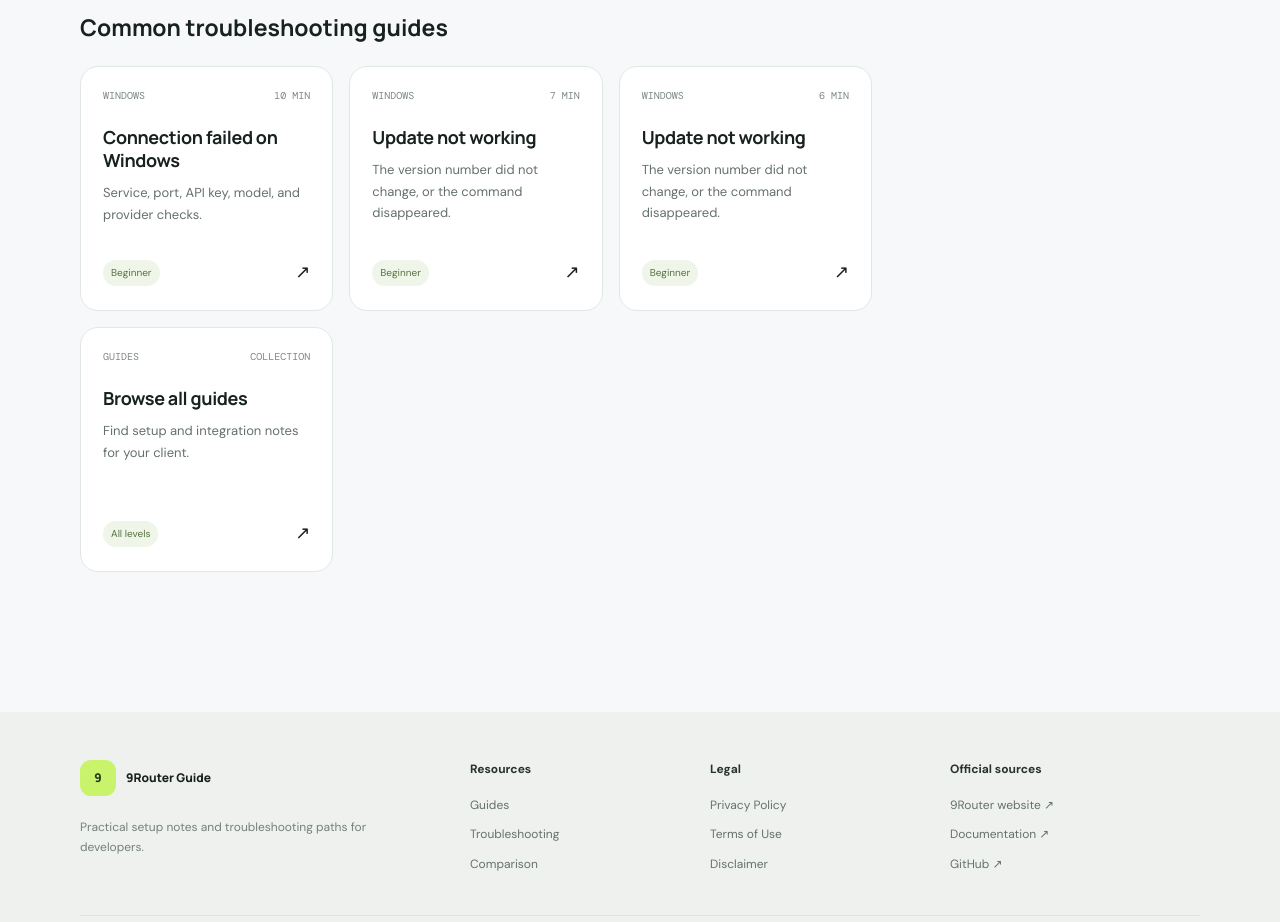
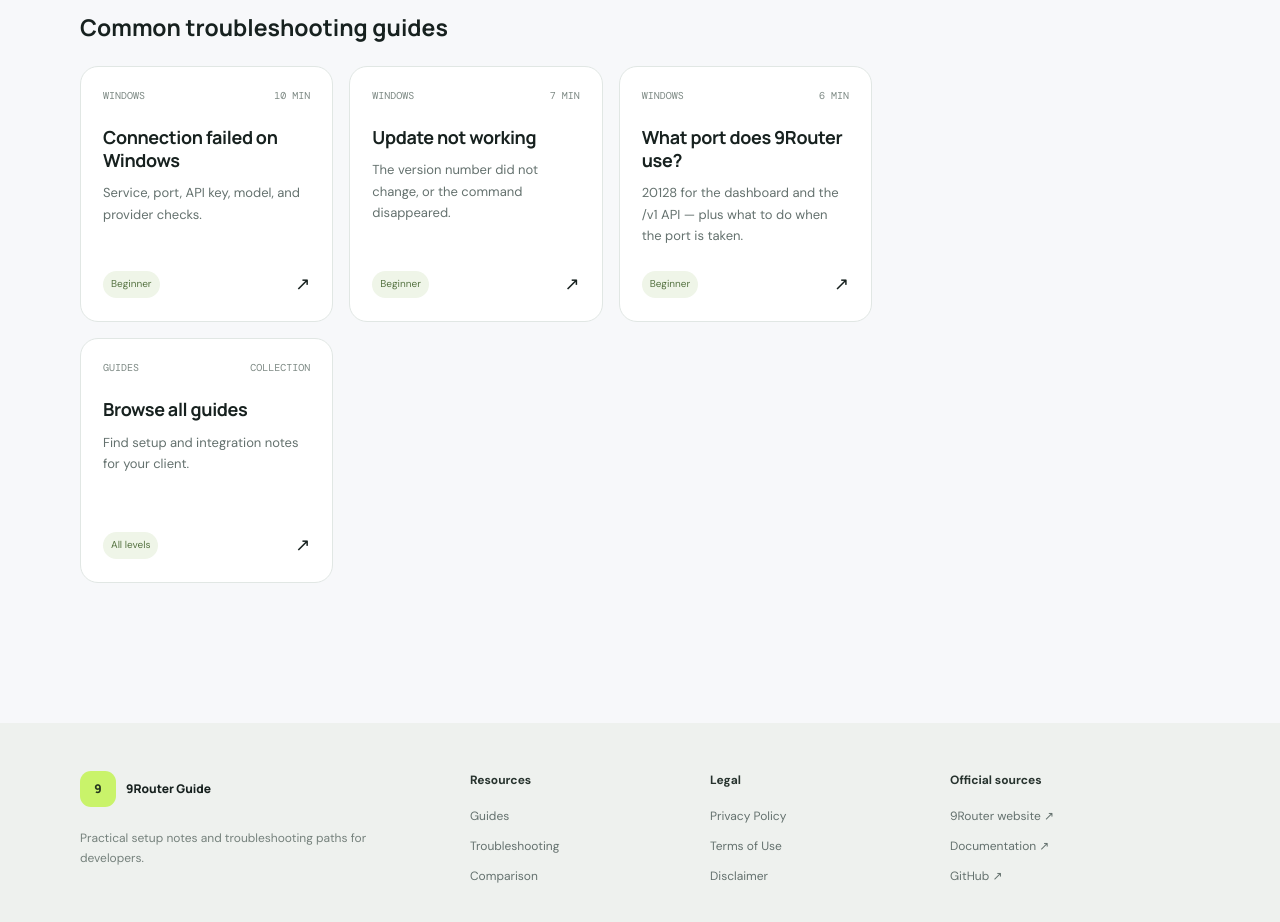
Before and after one commit to syz996/9router-guide-nextjs, a Next.js app: page /troubleshooting in a window 1280 px wide. Shown: the part 1020-1942 px from the top of the page. Built offline with nearby package versions, Linux system fonts and the light colour scheme.

Commit message:
Update page.tsx

```diff
--- a/src/app/troubleshooting/page.tsx
+++ b/src/app/troubleshooting/page.tsx
@@ -70,8 +70,8 @@ export default function TroubleshootingPage() {
                     <span>WINDOWS</span>
                     <span>6 MIN</span>
                   </div>
-                  <h3>Update not working</h3>
-                  <p>The version number did not change, or the command disappeared.</p>
+                 <h3>What port does 9Router use?</h3>
+<p>20128 for the dashboard and the /v1 API — plus what to do when the port is taken.</p>
                   <div className="card-bottom">
                     <span className="level">Beginner</span>
                     <span className="arrow">↗</span>
```
